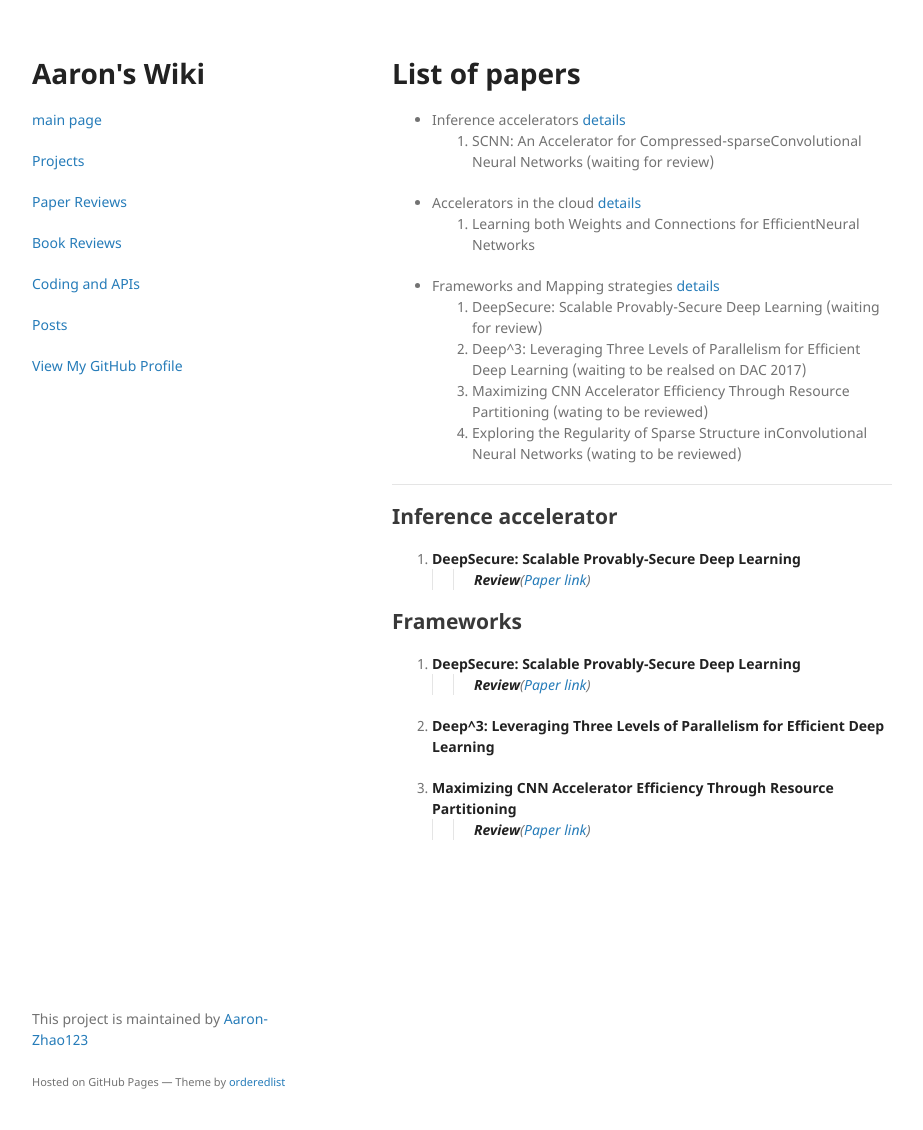
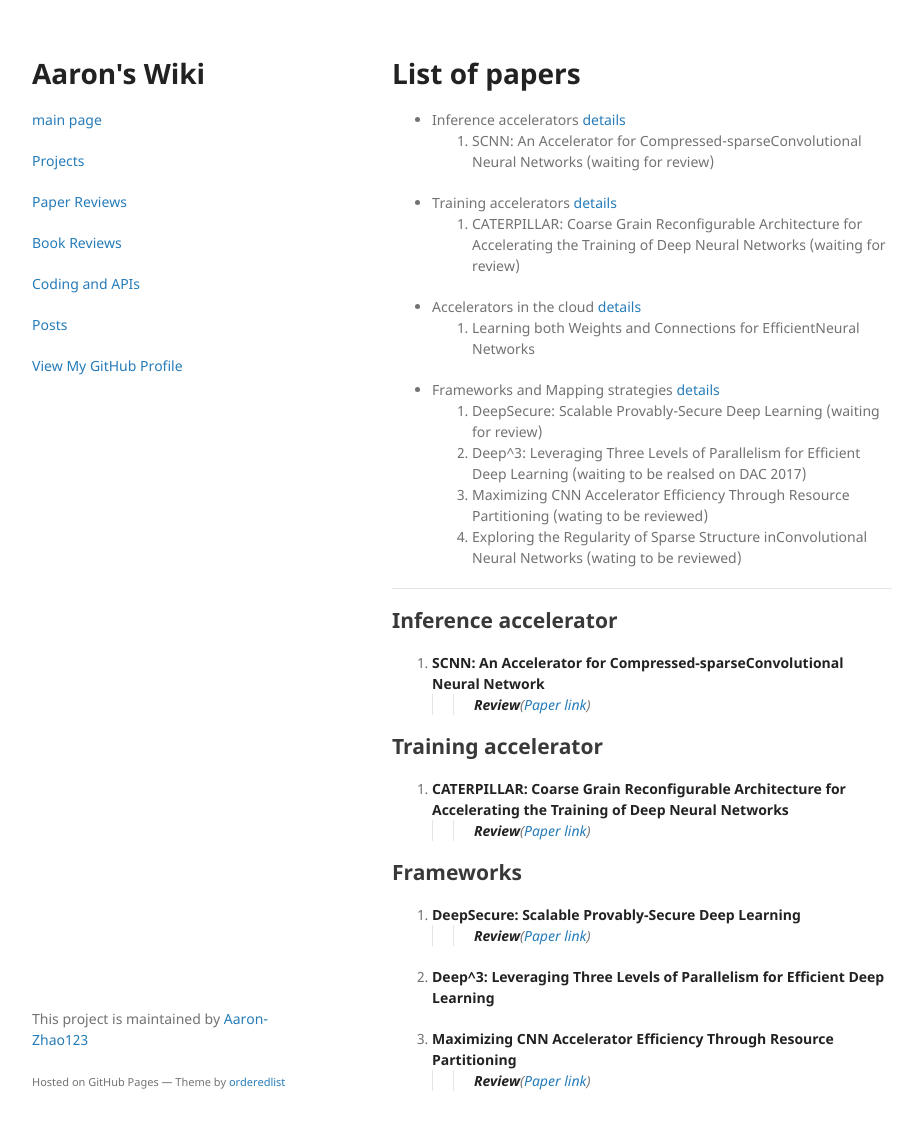
Before and after one commit to Aaron-Zhao123/blog, a Jekyll site: the page built from papers/nn_accelerator/acc_summary.md, in a window 1280 px wide and 1161 px high. Shown: the top 1130 px of the window, without its empty margins (178-1101 px from the left). Built offline with Jekyll 4.4.1, drawn with Linux system fonts in a browser that asks for light colours; our own code applies the rules of GitHub Pages for plain Markdown files.

Commit message:
accelerator

```diff
--- a/papers/nn_accelerator/acc_summary.md
+++ b/papers/nn_accelerator/acc_summary.md
@@ -3,9 +3,11 @@ layout: default
 ---
 
 # [](#list) List of papers
-  * Inference accelerators [details](#I_acc)
+  * Inference accelerators [details](#l_acc)
     1. SCNN: An Accelerator for Compressed-sparseConvolutional Neural Networks (waiting for review)
 
+  * Training accelerators [details](#t_acc)
+    1. CATERPILLAR: Coarse Grain Reconfigurable Architecture for Accelerating the Training of Deep Neural Networks (waiting for review)
 
   * Accelerators in the cloud [details](#cloud)
     1. Learning both Weights and Connections for EfficientNeural Networks
@@ -19,8 +21,12 @@ layout: default
 * * *
 
 ## <a id="l_acc"></a>Inference accelerator
-1. **DeepSecure: Scalable Provably-Secure Deep Learning**
+1. **SCNN: An Accelerator for Compressed-sparseConvolutional Neural Network**
 > > **Review**([Paper link](http://people.csail.mit.edu/anurag_m/papers/2017.scnn.isca.pdf))
+
+## <a id="t_acc"></a>Training accelerator
+1. **CATERPILLAR: Coarse Grain Reconfigurable Architecture for Accelerating the Training of Deep Neural Networks**
+> > **Review**([Paper link](https://arxiv.org/abs/1706.00517))
 
 ## <a id="frameworks"></a>Frameworks
 1. **DeepSecure: Scalable Provably-Secure Deep Learning**
```
